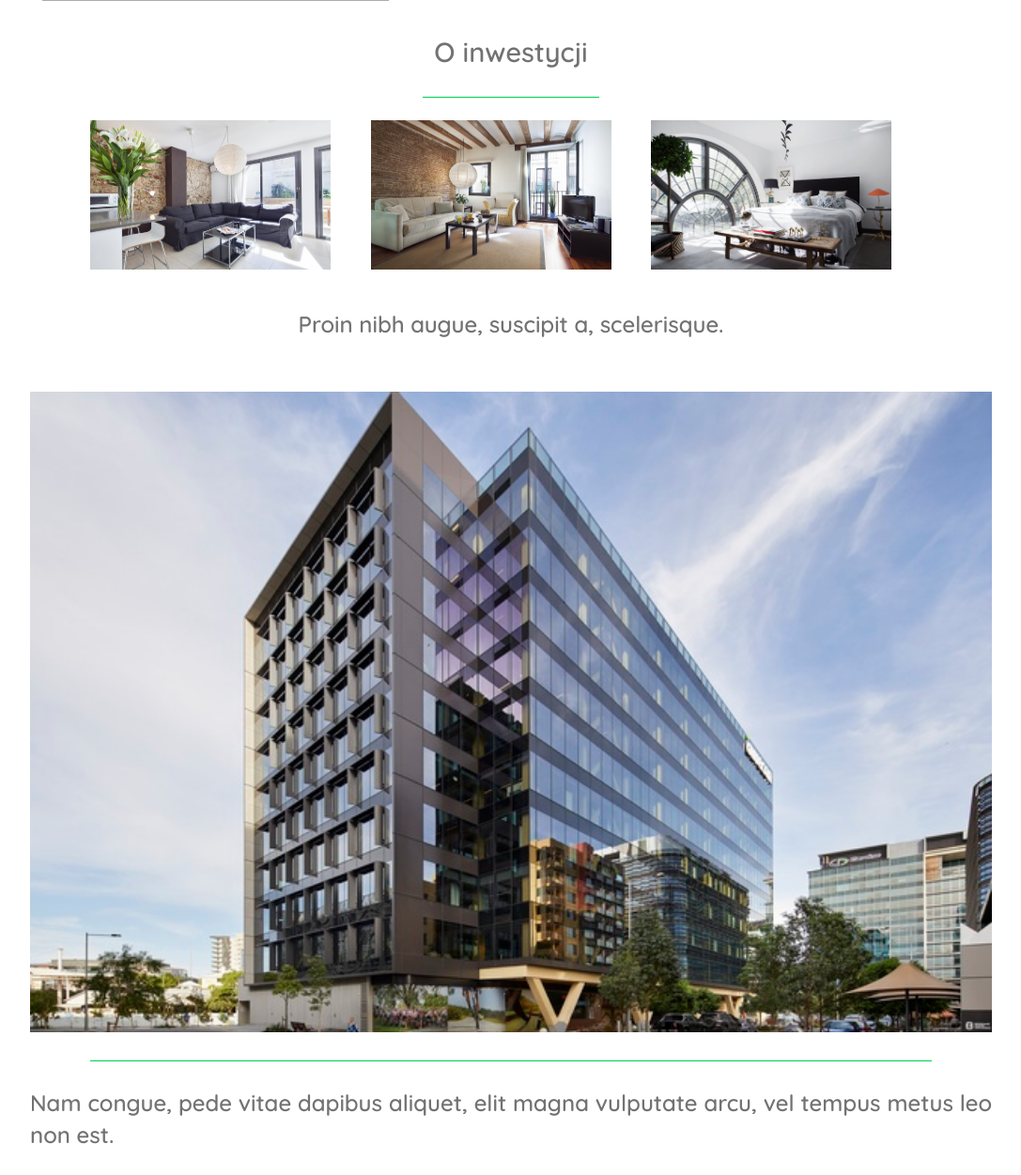
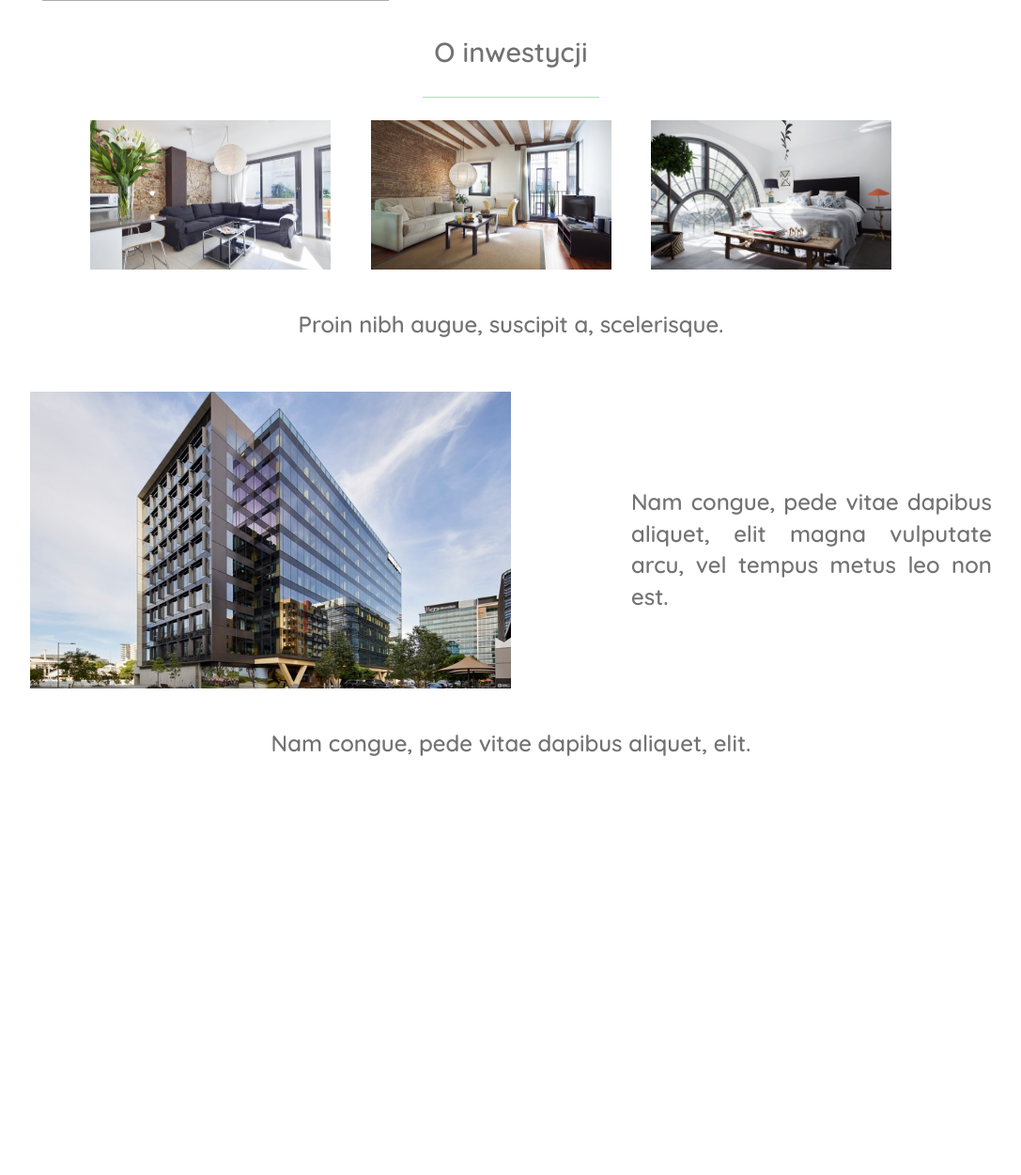
Before and after one commit to Otsupl/mint, a PHP site: page / in a window 1280 px wide. Shown: the part 801-2052 px from the top of the page at 94% size, without its empty margins (96-1183 px from the left). After the commit the page ends 1606 px from the top, so only its background shows below. Run offline with PHP 8.4, Linux system fonts and the light colour scheme.

Commit message:
Ukończono sekcję o budynku

```diff
--- a/Apartments/Website/css/index.css
+++ b/Apartments/Website/css/index.css
@@ -80,7 +80,7 @@ body
     content: '';
     height: 1px;
     width: calc(85px + 8vw);
-    background: #00CC51;
+    background: rgba(0, 204, 82, 0.411);
     position: relative;
     margin: auto;
     margin-top: -15px;
@@ -137,9 +137,19 @@ body
     width: 80vw;
     margin: auto;
 }
+#about_building::after
+{
+    display: table;
+    content: '';
+    clear: both;
+}
+#about_building_img
+{
+    height: calc(80vw /1.618);
+}
 #about_building_p
 {
-    margin-top: 30px;
+    margin-top: 50px;
     font-size: calc(10px + 1.1vw);
     font-family: 'Quicksand', sans-serif;
     color: #727272;
@@ -150,13 +160,13 @@ body
     width: 100%;
     height: 100%;
 }
-#about_building_img::after
+#about_building_p::after
 {
     content: '';
     display: table;
     width: 70vw;
     height: 1px;
-    background: #00CC51;
+    background: rgba(0, 204, 82, 0.411);
     margin: 30px auto auto auto;
 }
 @media only screen and (min-width: 500px) {
@@ -202,4 +212,30 @@ body
         margin-right: calc(10vw / 3);
         float: left;
     }
+    #about_building
+    {
+        width: 80vw;
+        margin: auto;
+    }
+    #about_building_img
+    {
+        width: 40vw;
+        height: calc(40vw / 1.618);
+        margin-right: 10vw;
+    }
+    #about_building_p
+    {
+        width: 30vw;
+        margin: auto;
+        margin-top: calc(10vw / 1.618);
+        vertical-align: middle;
+    }
+    #about_building_img, #about_building_p
+    {
+        float: left;
+    }
+    #about_building_p::after
+    {
+        display: none;
+    }
 }
--- a/Apartments/Website/index.html
+++ b/Apartments/Website/index.html
@@ -55,6 +55,7 @@
       <div id="about_building_img"><img src='img/building/fullres.jpg'/></div>
       <div id="about_building_p"><p>Nam congue, pede vitae dapibus aliquet, elit magna vulputate arcu, vel tempus metus leo non est.</p></div>
     </div>
+    <div class="section-header"><h2>Nam congue, pede vitae dapibus aliquet, elit.</h2></div>
   </section>
 
   <script src="js/vendor/modernizr-3.6.0.min.js"></script>
```
